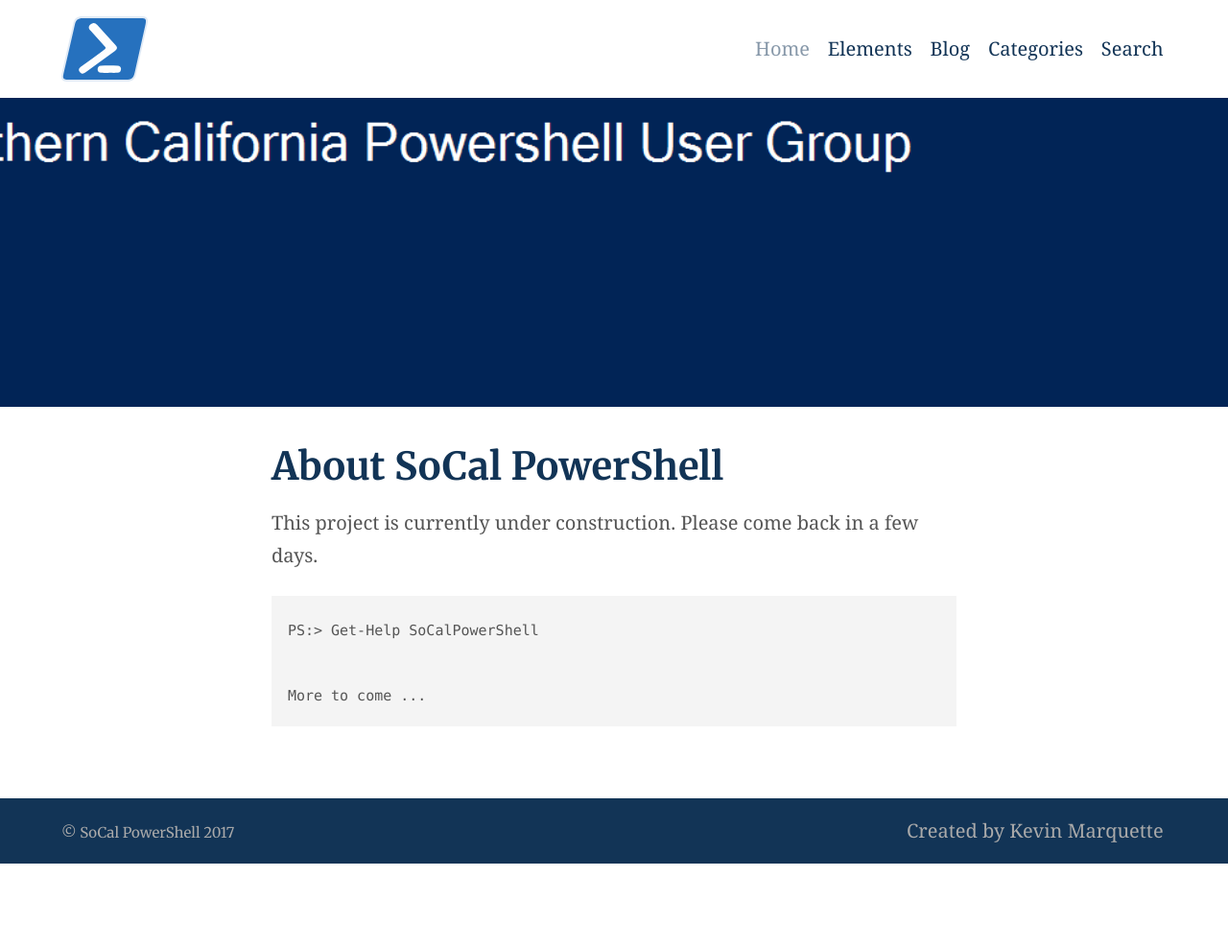
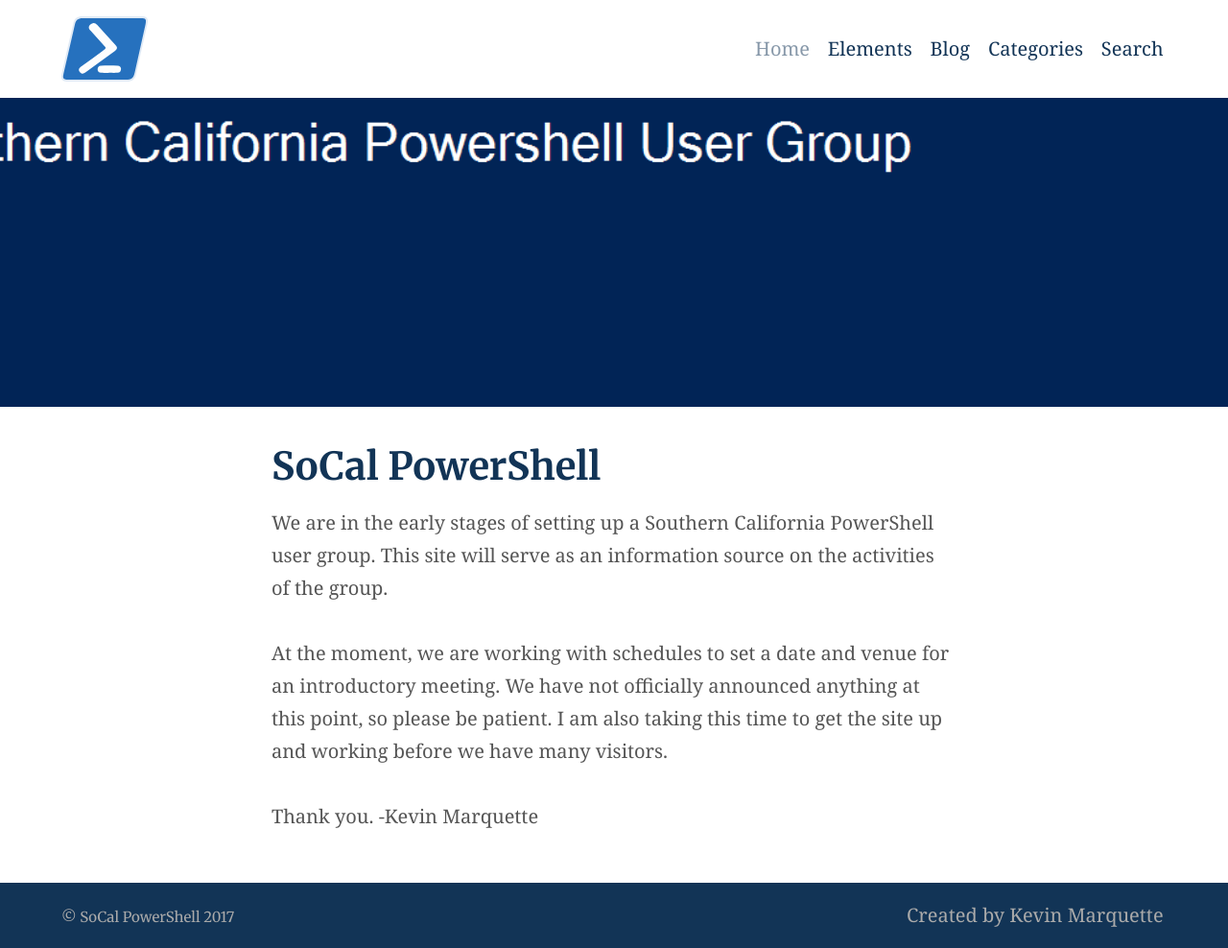
Before and after one commit to SoCalPowerShell/SoCalPowerShell.github.io, a Jekyll site: the page built from index.md, in a window 1280 px wide. Shown: the whole page at 96% size. Built offline with Jekyll 4.4.1, drawn with Linux system fonts in a browser that asks for light colours; before the commit the page ends 900 px from its top, so only the background shows below that.

Commit message:
Update main index

```diff
--- a/index.md
+++ b/index.md
@@ -1,10 +1,11 @@
 ---
-title: About SoCal PowerShell
+title: SoCal PowerShell
 feature_image: "/assets/banner.png"
 ---
 
-This project is currently under construction. Please come back in a few days.
+We are in the early stages of setting up a Southern California PowerShell user group. This site will serve as an information source on the activities of the group.
 
-    PS:> Get-Help SoCalPowerShell
+At the moment, we are working with schedules to set a date and venue for an introductory meeting. We have not officially announced anything at this point, so please be patient. I am also taking this time to get the site up and working before we have many visitors.
 
-    More to come ...
+Thank you.
+-Kevin Marquette
```
